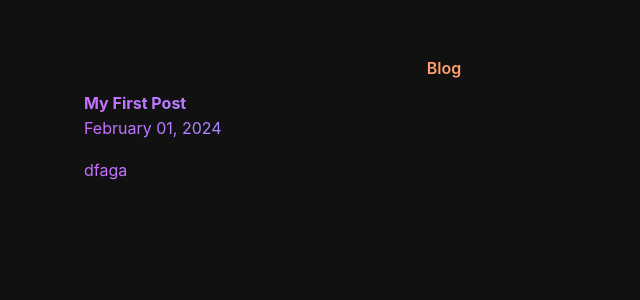
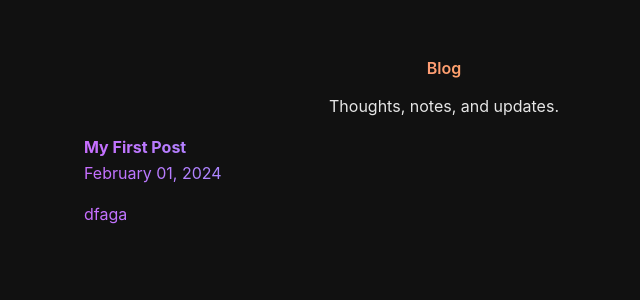
Before and after one commit to Marmitewarlock/suzal, a Jekyll site: the page built from blog.md, in a window 1280 px wide. Shown: the top 300 px of the page, without its empty margins (196-836 px from the left). Built offline with Jekyll 4.4.1, drawn with Linux system fonts in a browser that asks for light colours.

Commit message:
Update blog.md

```diff
--- a/blog.md
+++ b/blog.md
@@ -2,12 +2,5 @@
 layout: blog
 title: Blog
 permalink: /blog/
+description: "Thoughts, notes, and updates."
 ---
-<ul class="post-list">
-  {% for post in site.posts %}
-    <li>
-      <a href="{{ post.url }}">{{ post.title }}</a>
-      <span class="post-date">{{ post.date | date: "%B %d, %Y" }}</span>
-    </li>
-  {% endfor %}
-</ul>
```
